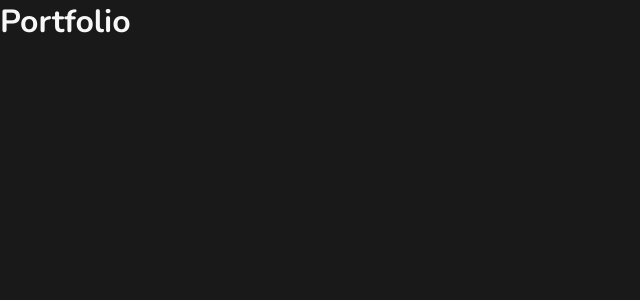
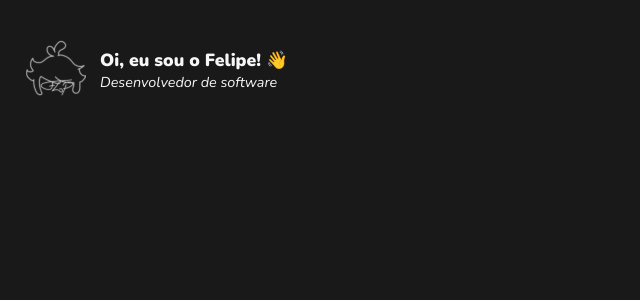
Before and after one commit to FelipeJBarros/portfolio, an Angular app: page / in a window 1280 px wide. Shown: the top 300 px of the page, without its empty margins (0-640 px from the left). Built offline with nearby package versions, Linux system fonts and the light colour scheme.

Commit message:
feat: creating header component

```diff
--- a/src/app/app.component.html
+++ b/src/app/app.component.html
@@ -1 +1 @@
-<h1>Portfolio</h1>
+<app-header></app-header>
--- a/src/app/app.component.ts
+++ b/src/app/app.component.ts
@@ -1,10 +1,11 @@
 import { Component } from '@angular/core';
 import { RouterOutlet } from '@angular/router';
+import { HeaderComponent } from './components/header/header.component';
 
 @Component({
   selector: 'app-root',
   standalone: true,
-  imports: [RouterOutlet],
+  imports: [RouterOutlet, HeaderComponent],
   templateUrl: './app.component.html',
   styleUrl: './app.component.css'
 })
--- /dev/null
+++ b/src/app/components/header/header.component.css
@@ -0,0 +1,25 @@
+header {
+    display: flex;
+    align-items: center;
+    gap: 12px;
+    padding: 40px 24px;
+}
+
+header img {
+    height: 60px;
+}
+
+.greatings {
+    flex: 1;
+}
+
+.greatings h1 {
+    font-size: 1.1rem;
+    font-weight: 900;
+}
+
+.greatings h2 {
+    font-size: .9rem;
+    font-weight: 300;
+    font-style: italic;
+}
--- /dev/null
+++ b/src/app/components/header/header.component.html
@@ -0,0 +1,7 @@
+<header>
+    <img ngSrc="./assets/logo.svg" width="64" height="64" alt="Felipe Jonathan Logo">
+    <section class="greatings">
+        <h1>Oi, eu sou o Felipe! 👋</h1>
+        <h2>Desenvolvedor de software</h2>
+    </section>
+</header>
```
Also changed, not shown: src/app/components/header/header.component.ts (added, +13 -0 lines), src/assets/logo.svg (added), src/assets/photo.png (added).
